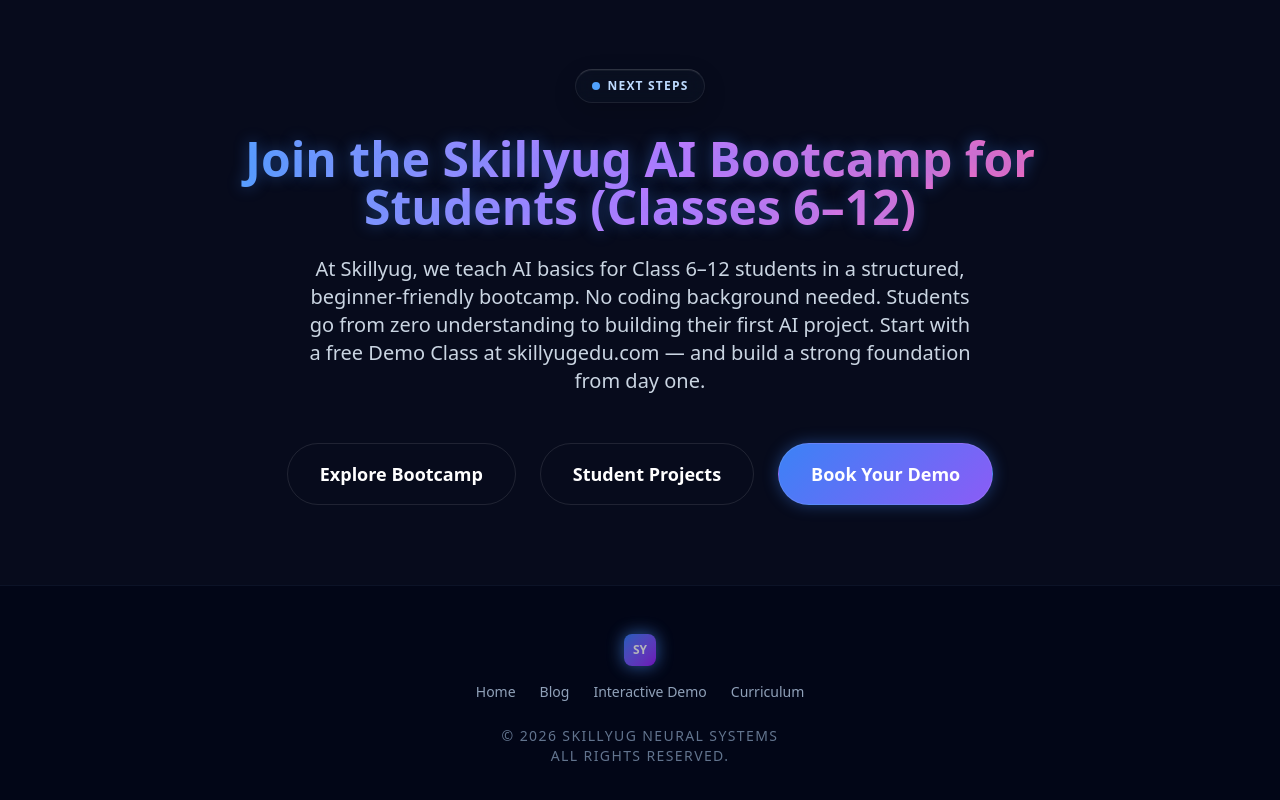
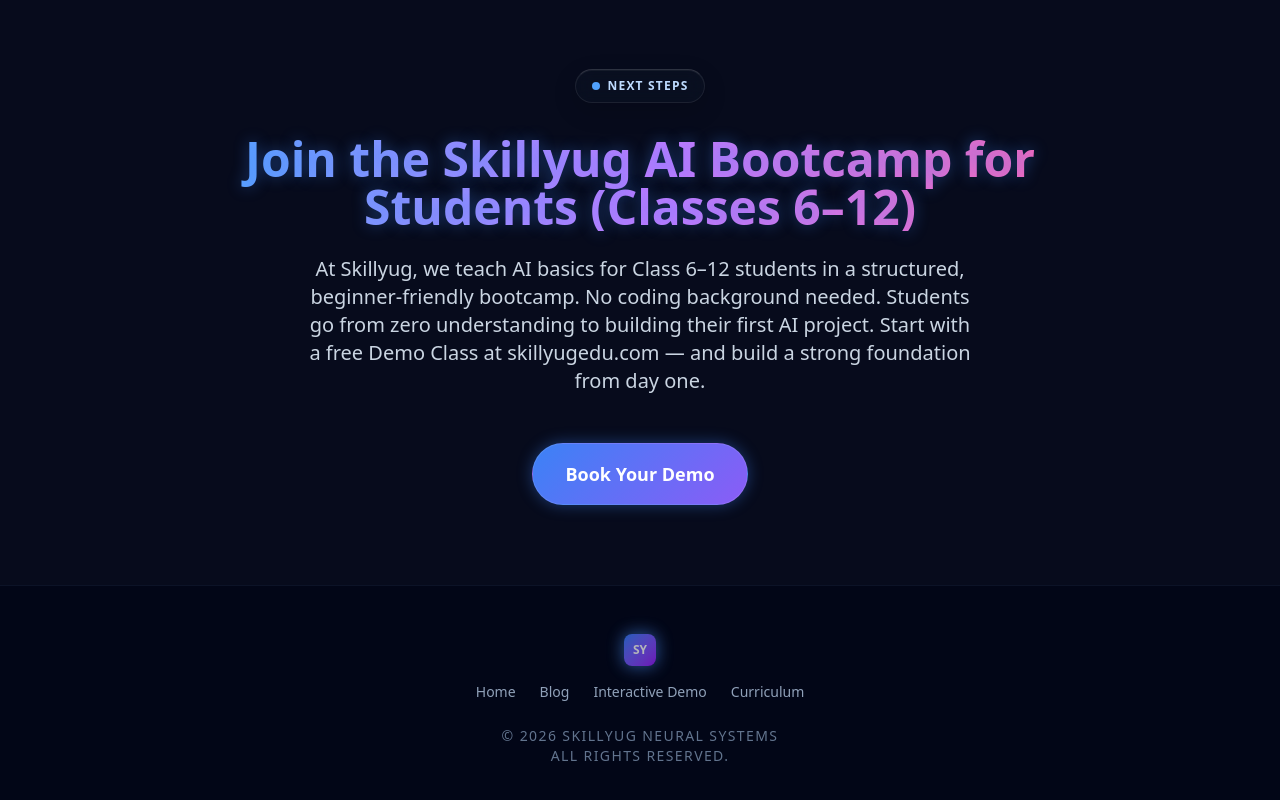
Before and after one commit to parv43/skillyugweb, a Next.js app: page /blog/ai-basics-for-class-6-12 in a window 1280 px wide. Shown: the part 3258-4058 px from the top of the page. Built offline with nearby package versions, Linux system fonts and the light colour scheme; no server answers; the database is empty.

Commit message:
fix: suppress reaction count error overlay and clean up blog CTA buttons

```diff
--- a/src/app/actions/reactions.ts
+++ b/src/app/actions/reactions.ts
@@ -96,7 +96,7 @@ export async function getReactionCounts(itemId: string): Promise<Record<string,
     .eq("item_id", itemId);
 
   if (error) {
-    console.error("Error fetching reaction counts:", error);
+    console.warn("Supabase reaction counts unavailable:", error?.message ?? error);
     return {};
   }
 
--- a/src/app/blog/[slug]/page.tsx
+++ b/src/app/blog/[slug]/page.tsx
@@ -293,22 +293,10 @@ export default async function BlogArticle({ params }: { params: Promise<{ slug:
           </h2>
 
           <p className="text-lg md:text-xl text-slate-300 font-light max-w-2xl mx-auto mb-12">
-            {blog.content.ctaParagraph || "Help your child learn AI tools the right way with structured guidance and real projects."} {!blog.content.ctaParagraph && <><Link href="/#curriculum" className="text-blue-400 hover:text-blue-300 underline underline-offset-4 decoration-blue-500/30">View our curriculum</Link> or check out <Link href="/#projects" className="text-purple-400 hover:text-purple-300 underline underline-offset-4 decoration-purple-500/30">student projects</Link> to see what they can build.</>}
+            {blog.content.ctaParagraph || "Help your child learn AI tools the right way with structured guidance and real projects."}
           </p>
 
           <div className="flex flex-col sm:flex-row items-center justify-center gap-6 w-full sm:w-auto">
-            <Link
-              href="/#curriculum"
-              className="px-8 py-4 rounded-full text-white font-bold text-lg hover:bg-white/5 transition-colors border border-white/10 w-full sm:w-auto text-center"
-            >
-              Explore Bootcamp
-            </Link>
-            <Link
-              href="/#projects"
-              className="px-8 py-4 rounded-full text-white font-bold text-lg hover:bg-white/5 transition-colors border border-white/10 w-full sm:w-auto text-center"
-            >
-              Student Projects
-            </Link>
             <Link
               href="/book-demo"
               className="glow-button px-8 py-4 rounded-full text-white font-bold text-lg hover:scale-105 transition-transform w-full sm:w-auto text-center bg-gradient-to-r from-blue-600 to-purple-600 shadow-[0_0_15px_rgba(59,130,246,0.4)] hover:shadow-[0_0_25px_rgba(139,92,246,0.6)] block border border-white/10"
```
